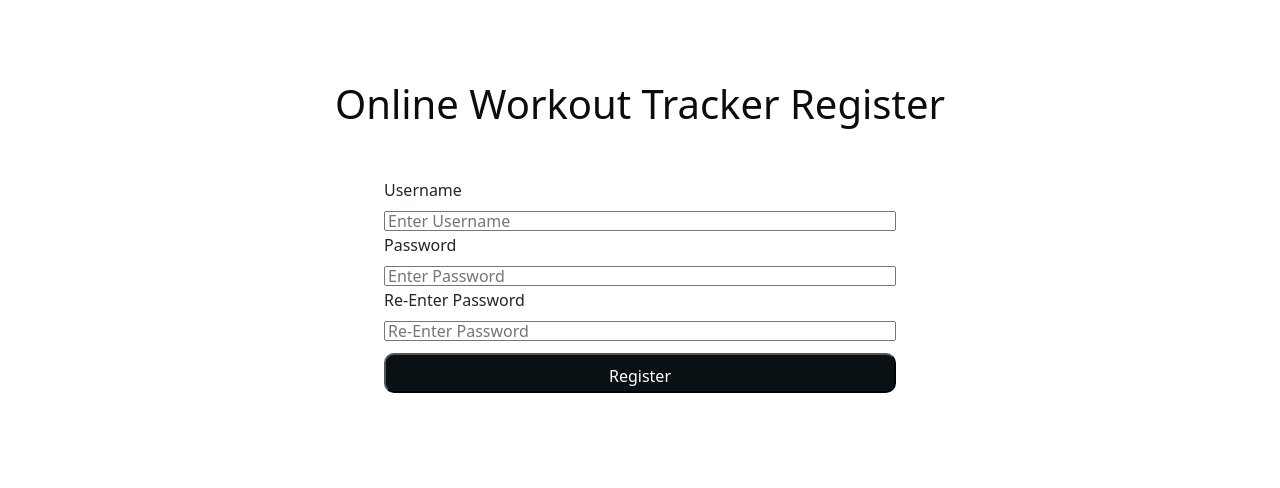
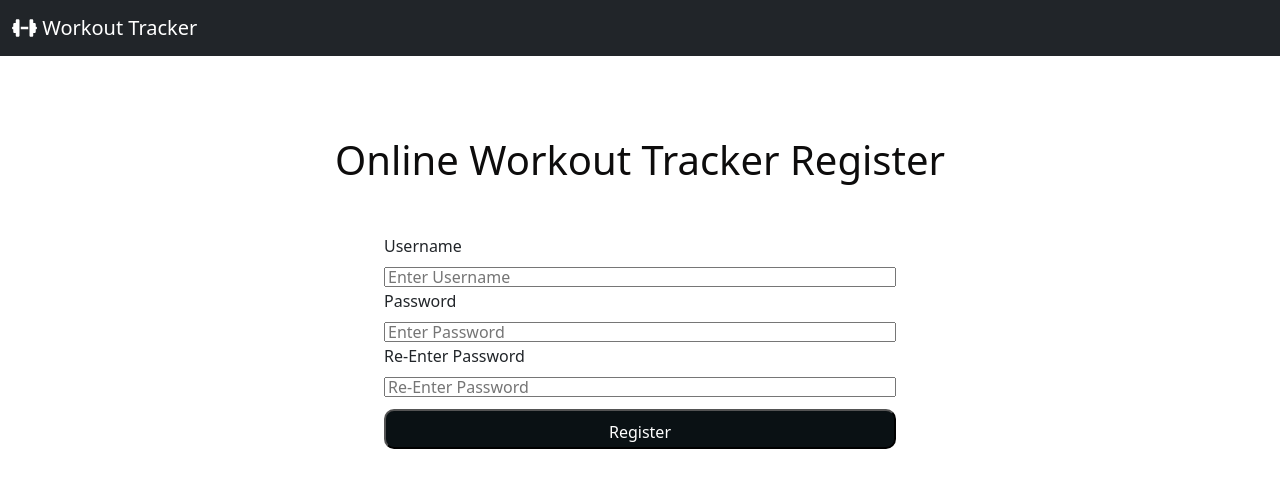
Before and after one commit to DevinLin2/Online_Workout_Tracker, a Next.js app in the folder client_src/: page /register in a window 1280 px wide. Shown: the top 488 px of the page. Built offline with nearby package versions, Linux system fonts and the light colour scheme.

Commit message:
Add files via upload

```diff
--- a/client_src/pages/register.js
+++ b/client_src/pages/register.js
@@ -1,4 +1,10 @@
 import React from "react";
+import Navbar from 'react-bootstrap/Navbar';
+import Container from 'react-bootstrap/Container';
+import { FontAwesomeIcon } from "@fortawesome/react-fontawesome";
+import {
+    faDumbbell,
+} from "@fortawesome/free-solid-svg-icons";
 
 class Register extends React.Component{
     constructor(props){
@@ -32,6 +38,14 @@ class Register extends React.Component{
 
     render() {
         return(
+        <div>
+            <Navbar bg="dark" variant="dark">
+                    <Container fluid>
+                        <Navbar.Brand href="#">
+                            <FontAwesomeIcon icon={faDumbbell} /> Workout Tracker
+                        </Navbar.Brand>
+                    </Container>
+            </Navbar>
             <div className="login">
                 <h1>Online Workout Tracker Register</h1>
                 <form className="form">
@@ -78,6 +92,7 @@ class Register extends React.Component{
 
                 </form>
             </div>
+        </div>
         );
     }
 }
```
Lines whose indentation alone changed are shown as unchanged.
